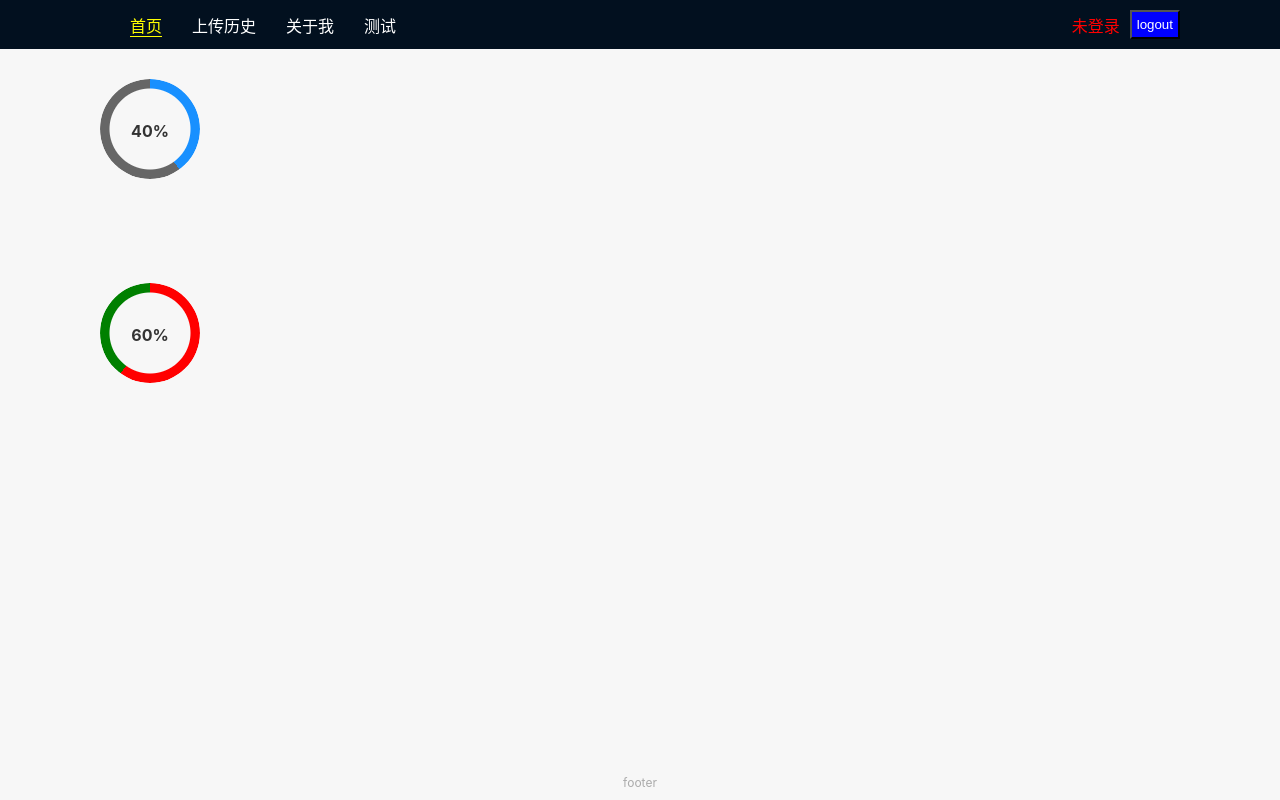
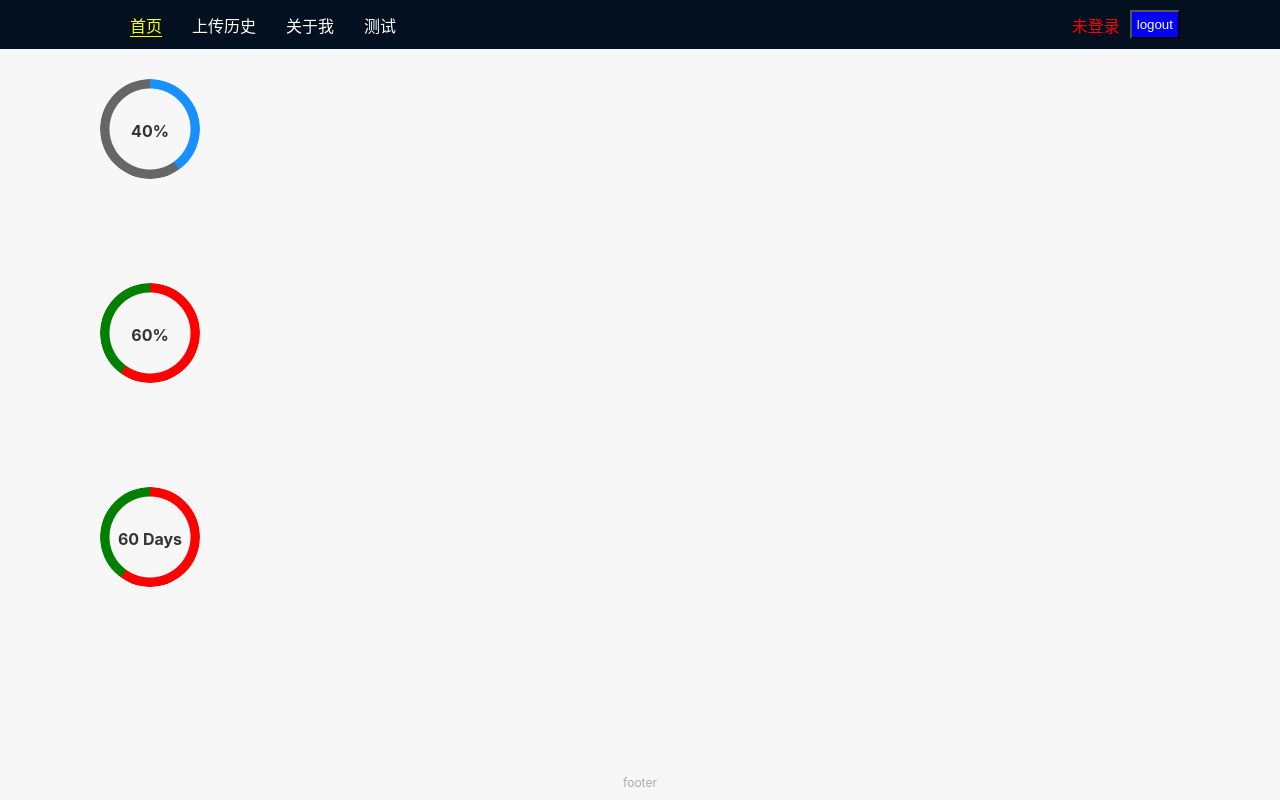
Before and after one commit to leigp555/react-ui-lib, a React app: page /#/ in a window 1280 px wide. Built offline with nearby package versions, Linux system fonts and the light colour scheme.

Commit message:
feat: 自定义圈内文字

```diff
--- a/src/lib/Progress/Progress.tsx
+++ b/src/lib/Progress/Progress.tsx
@@ -6,6 +6,7 @@ interface Props extends HTMLAttributes<HTMLDivElement> {
   percent: number;
   finishColor?: string;
   undoneColor?: string;
+  format?: (num: number) => string;
   children?: React.ReactNode;
 }
 
@@ -40,7 +41,7 @@ const ProgressStyled = styled.div`
   }
 `;
 const Progress: React.FC<Props> = (props) => {
-  const { children, percent, finishColor, undoneColor, ...rest } = props;
+  const { children, percent, finishColor, undoneColor, format, ...rest } = props;
   return (
     <div>
       <Wrap>
@@ -52,7 +53,9 @@ const Progress: React.FC<Props> = (props) => {
         >
           <div className="shadow" />
         </ProgressStyled>
-        <div className="inner" style={{ fontWeight: 700 }}>{`${percent}%`}</div>
+        <div className="inner" style={{ fontWeight: 700, whiteSpace: 'nowrap' }}>
+          {format!(percent)}
+        </div>
       </Wrap>
     </div>
   );
@@ -60,7 +63,8 @@ const Progress: React.FC<Props> = (props) => {
 Progress.defaultProps = {
   children: '',
   finishColor: '#1890ff',
-  undoneColor: '#666666'
+  undoneColor: '#666666',
+  format: (num: number) => `${num}%`
 };
 
 export default Progress;
--- a/src/pages/Home.tsx
+++ b/src/pages/Home.tsx
@@ -14,6 +14,12 @@ const Home: React.FC = () => {
     <Wrap>
       <Progress percent={40} />
       <Progress percent={60} finishColor="red" undoneColor="green" />
+      <Progress
+        percent={60}
+        finishColor="red"
+        undoneColor="green"
+        format={(percent) => `${percent} Days`}
+      />
     </Wrap>
   );
 };
```
